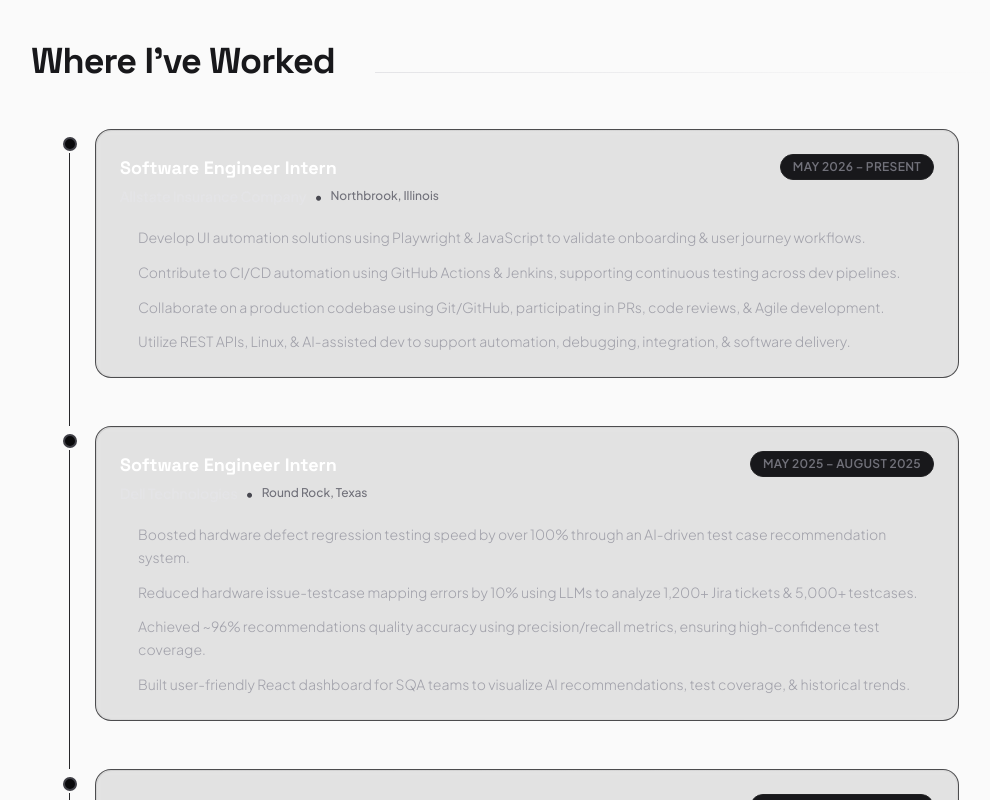
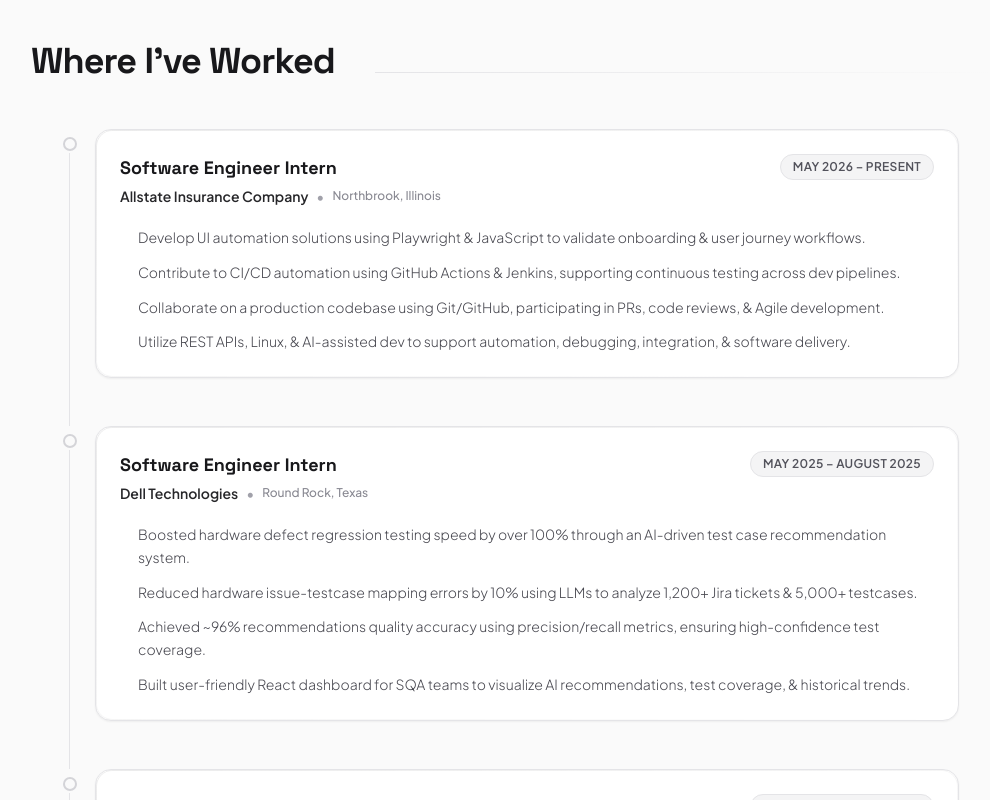
Before and after one commit to henryagyare/henry-portfolio, a React (Vite) app: page / in a window 1280 px wide. Shown: the part 1500-2300 px from the top of the page, without its empty margins (129-1119 px from the left). Built offline with nearby package versions, Linux system fonts and the light colour scheme; no server answers.

Commit message:
feat: light mode styling for ExperienceItem

```diff
--- a/src/components/ExperienceItem.jsx
+++ b/src/components/ExperienceItem.jsx
@@ -5,32 +5,32 @@ export default function ExperienceItem({ exp, isLast }) {
     <div className="relative pl-8 pb-12 last:pb-0 group">
       {/* Vertical line indicator */}
       {!isLast && (
-        <div className="absolute left-[5.5px] top-6 bottom-0 w-px bg-zinc-800 group-hover:bg-indigo-900/60 transition-colors" />
+        <div className="absolute left-[5.5px] top-6 bottom-0 w-px bg-zinc-200 dark:bg-zinc-800 group-hover:bg-indigo-300 dark:group-hover:bg-indigo-900/60 transition-colors" />
       )}
 
       {/* Custom dot */}
-      <div className="absolute left-0 top-2 h-3.5 w-3.5 rounded-full bg-zinc-950 border-2 border-zinc-700 group-hover:border-indigo-400 group-hover:bg-indigo-950 transition-all duration-300" />
+      <div className="absolute left-0 top-2 h-3.5 w-3.5 rounded-full bg-zinc-50 border-2 border-zinc-300 dark:bg-zinc-950 dark:border-zinc-700 group-hover:border-indigo-555 dark:group-hover:border-indigo-400 group-hover:bg-indigo-50 dark:group-hover:bg-indigo-950 transition-all duration-300" />
 
-      <div className="rounded-2xl border border-zinc-800/80 bg-zinc-900/10 p-6 backdrop-blur-sm hover-card-border hover:border-zinc-700/60 transition-all duration-300">
+      <div className="rounded-2xl border border-zinc-200 dark:border-zinc-800/80 bg-white dark:bg-zinc-900/10 p-6 backdrop-blur-sm hover-card-border hover:border-zinc-300 dark:hover:border-zinc-700/60 transition-all duration-300 shadow-sm dark:shadow-none">
         <div className="flex flex-col sm:flex-row sm:justify-between sm:items-start gap-2">
           <div>
-            <h3 className="font-display font-bold text-lg text-white group-hover:text-indigo-300 transition-colors">
+            <h3 className="font-display font-bold text-lg text-zinc-900 dark:text-white group-hover:text-indigo-650 dark:group-hover:text-indigo-300 transition-colors duration-300">
               {exp.role}
             </h3>
-            <div className="text-sm font-medium text-zinc-400 mt-1 flex items-center gap-2">
-              <span className="text-zinc-200">{exp.company}</span>
-              <span className="text-zinc-650">•</span>
-              <span className="text-xs text-zinc-500">{exp.location}</span>
+            <div className="text-sm font-medium text-zinc-500 dark:text-zinc-400 mt-1 flex items-center gap-2 transition-colors duration-300">
+              <span className="text-zinc-800 dark:text-zinc-200 font-semibold">{exp.company}</span>
+              <span className="text-zinc-400 dark:text-zinc-650">•</span>
+              <span className="text-xs text-zinc-450 dark:text-zinc-500">{exp.location}</span>
             </div>
           </div>
-          <span className="text-xs font-semibold tracking-wide uppercase text-zinc-500 sm:text-right bg-zinc-900 px-3 py-1 rounded-full border border-zinc-850 self-start sm:self-auto">
+          <span className="text-xs font-semibold tracking-wide uppercase text-zinc-600 dark:text-zinc-500 sm:text-right bg-zinc-100 dark:bg-zinc-900 px-3 py-1 rounded-full border border-zinc-200 dark:border-zinc-850 self-start sm:self-auto transition-all duration-300">
             {exp.dates}
           </span>
         </div>
 
         <ul className="mt-5 space-y-3">
           {exp.bullets.map((bullet, i) => (
-            <li key={i} className="flex gap-3 text-sm text-zinc-400 font-light leading-relaxed">
+            <li key={i} className="flex gap-3 text-sm text-zinc-650 dark:text-zinc-400 font-light leading-relaxed transition-colors duration-300">
               <span className="text-indigo-500 flex-shrink-0 mt-1.5 h-1.5 w-1.5 rounded-full" />
               <span>{bullet}</span>
             </li>
```
